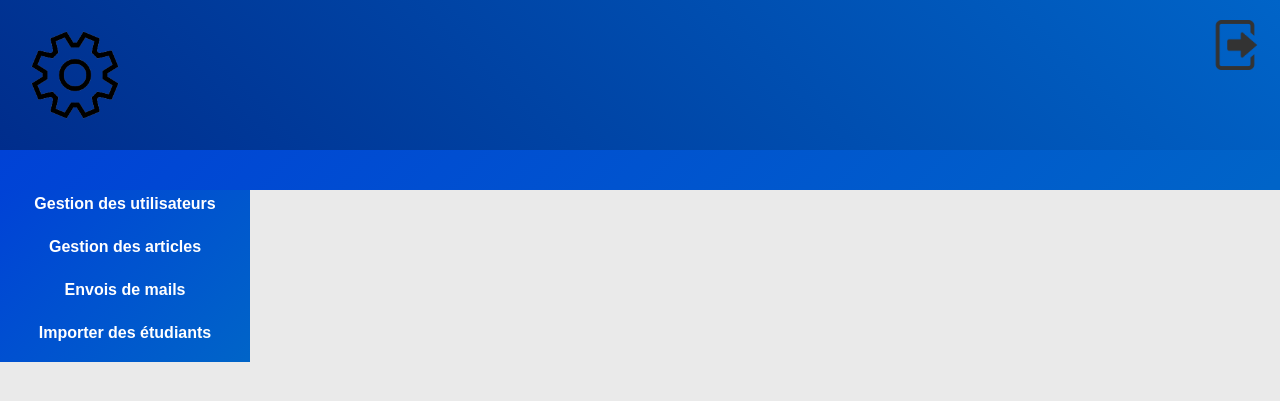
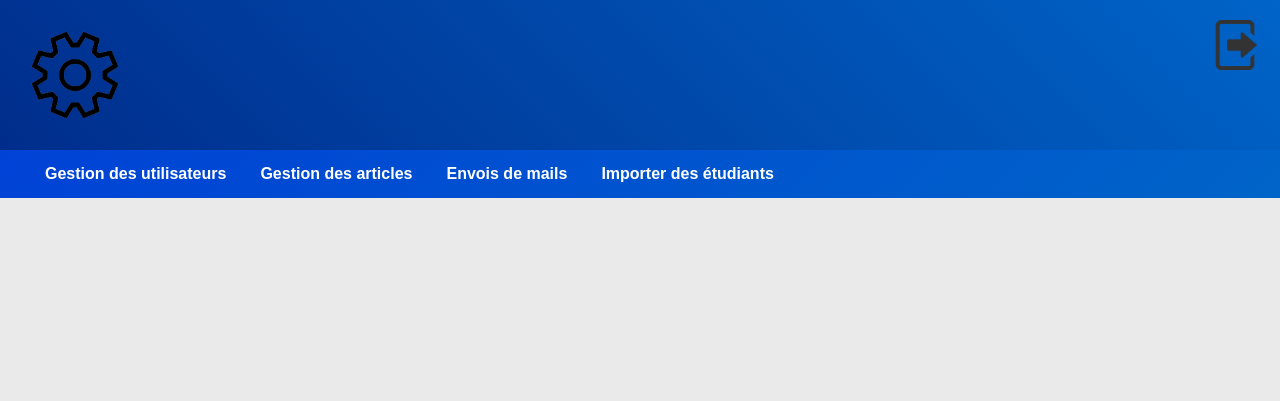
Before and after one commit to Barnaud/CECI-site, a Django app: template monApp/templates/monApp/admin_base.html in a window 1280 px wide. Shown: the top 401 px of the page. Run offline with Django 3.2, Linux system fonts and the light colour scheme; the template is opened without the code that fills it, so the values that code supplies are empty.

Commit message:
fix de fix page admin

```diff
--- a/monApp/static/css/style.css
+++ b/monApp/static/css/style.css
@@ -51,7 +51,27 @@ nav{
 	white-space: nowrap;
 	max-height: 50px;
 	overflow: auto;
-	height: 40px;
+}
+nav .menu{
+	display: inline-block;
+	margin: 0px;
+	margin-left: Opx;
+	font-weight: bold;
+	font-family: sans-serif;
+	color: white;
+	padding: 15px;
+	left: 30px;
+	position: relative;
+	transition: background-color;
+	transition-duration: 0.25s;
+}
+
+nav .menu:hover
+{
+	background-color: #002D66;
+	transition: background-color;
+	transition-duration: 0.25s;
+
 }
 
 aside{
--- a/monApp/templates/monApp/admin_base.html
+++ b/monApp/templates/monApp/admin_base.html
@@ -16,17 +16,15 @@
 
 	</header>
     <nav></nav>
-<div class="page">
-    <aside>
+    <nav>
 
         <a href="{% url "admin" "group" "list" %}"><div class="menu">Gestion des utilisateurs</div></a>
         <a href="{% url "admin" "section" "list" %}"><div class="menu">Gestion des articles</div></a>
         <a href="{% url "admin" "mail" "list" %}"><div class="menu">Envois de mails</div></a>
         <a href="{% url 'user_import' %}"><div class="menu">Importer des étudiants</div></a>
-    </aside>
+    </nav>
 {% block content %}
 {% endblock %}
-</div>
 
 </body>
     <script src={% static "js/del.js" %}></script>
```
